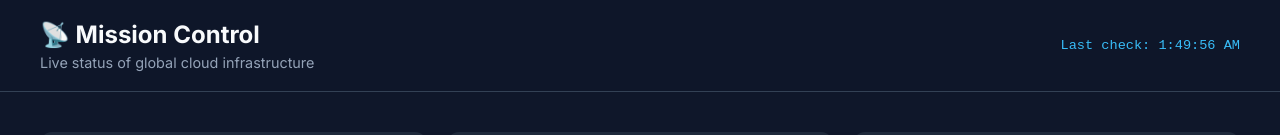
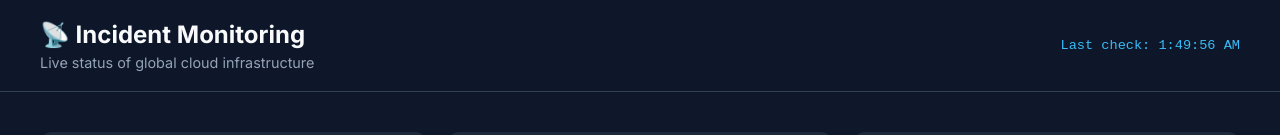
Before and after one commit to johnfarinas/Incident-Monitoring, a plain HTML site: page index.html in a window 1280 px wide. Shown: the top 135 px of the page. Drawn offline with Linux system fonts and the light colour scheme; no server answers.

Commit message:
update h1

```diff
--- a/index.html
+++ b/index.html
@@ -11,7 +11,7 @@
 
     <header>
         <div class="header-content">
-            <h1>📡 Mission Control</h1>
+            <h1>📡 Incident Monitoring</h1>
             <p>Live status of global cloud infrastructure</p>
         </div>
         <div id="last-updated">Updating...</div>
```
